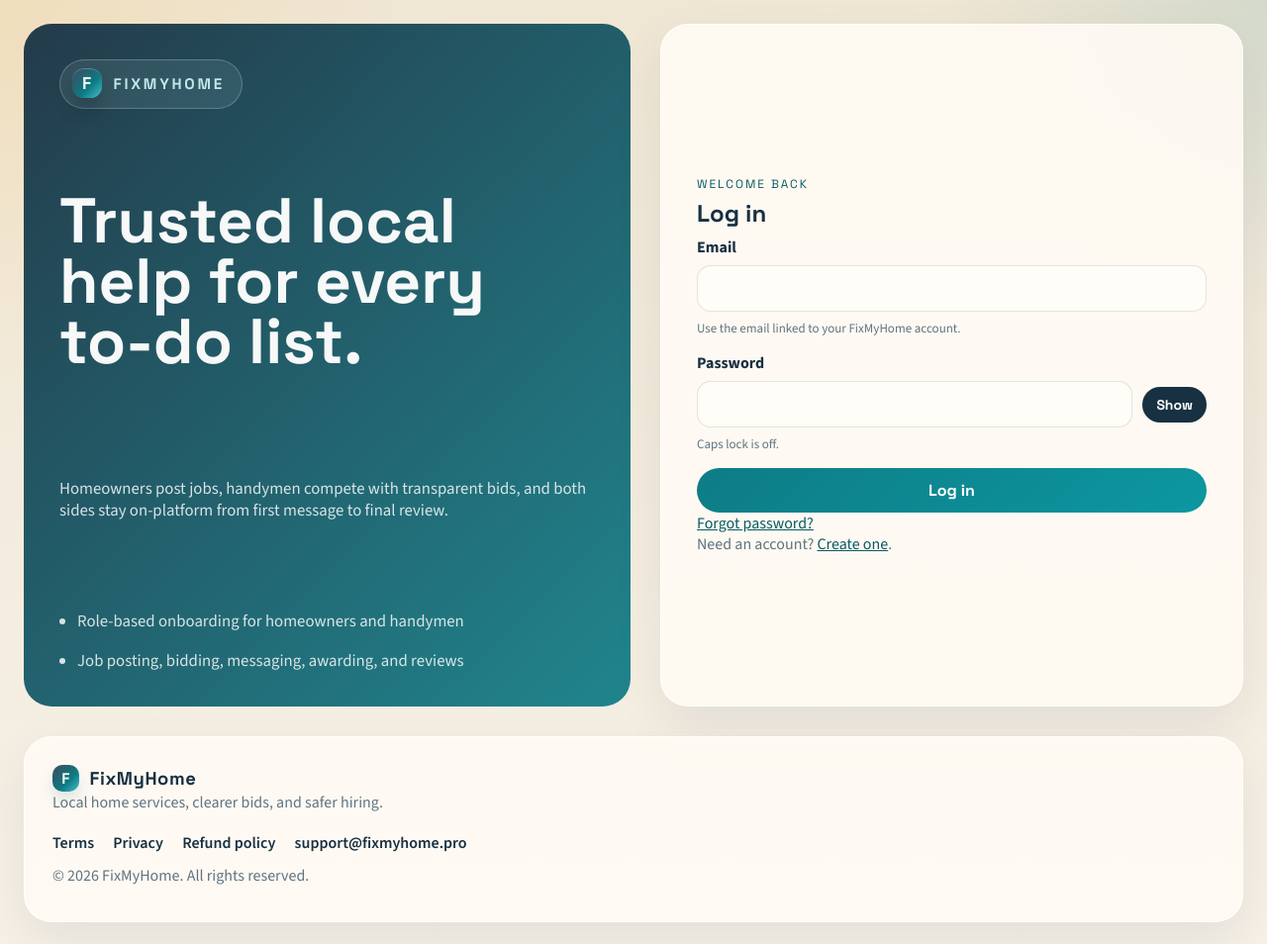
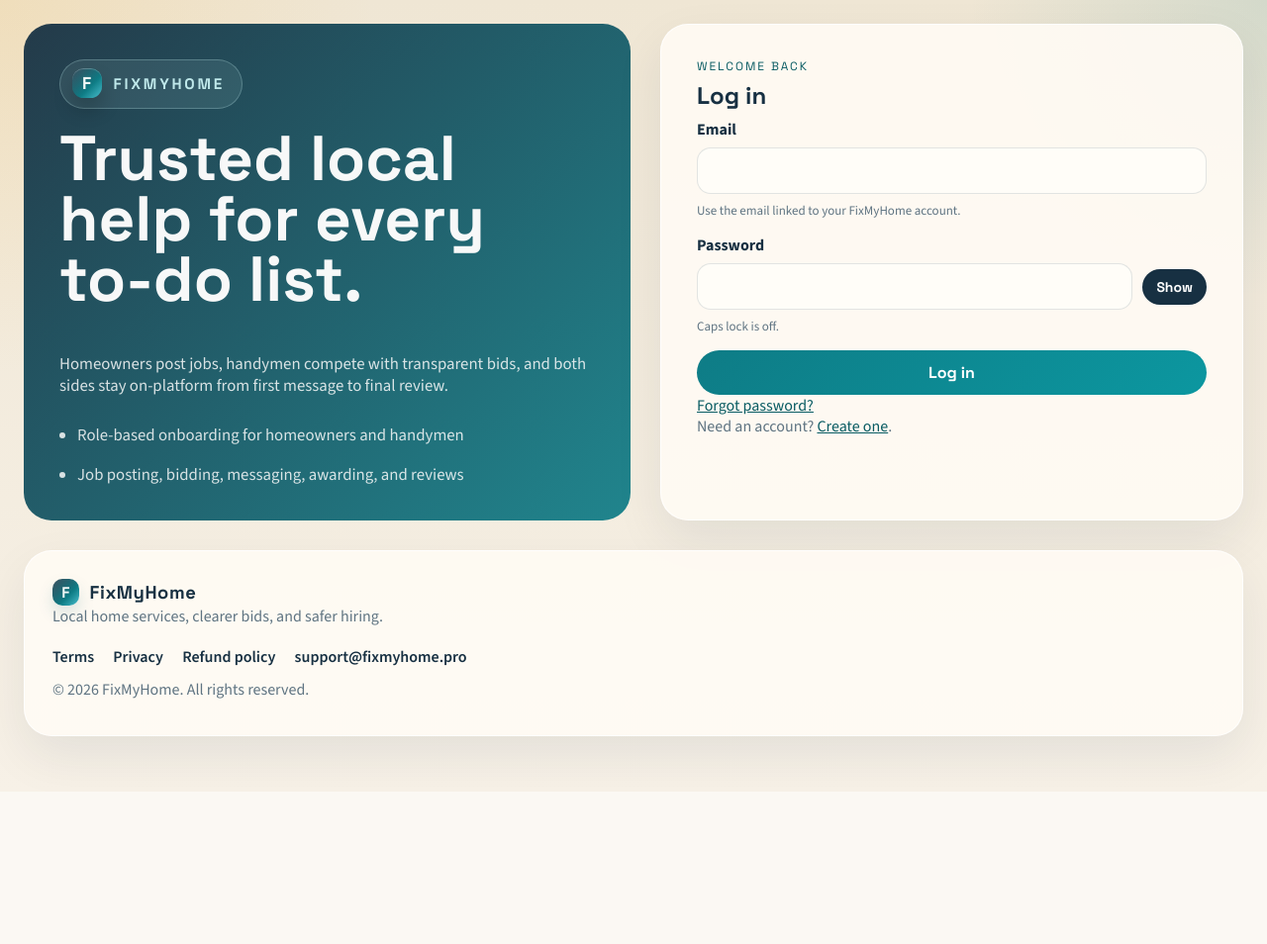
Before and after one commit to seuth325/FixMyHome, a Node server app: page /login in a window 1280 px wide. Shown: the top 954 px of the page at 99% size. After the commit the page ends 800 px from the top, so only its background shows below. Run offline with Node 20, Linux system fonts and the light colour scheme.

Commit message:
Remove forced login card height

```diff
--- a/public/styles.css
+++ b/public/styles.css
@@ -294,14 +294,8 @@ img {
 .auth-card-login {
   display: flex;
   flex-direction: column;
-  justify-content: center;
-  min-height: 100%;
+  justify-content: flex-start;
   padding: 34px 36px;
-}
-
-.auth-shell-login .auth-hero,
-.auth-shell-login .auth-card {
-  min-height: 690px;
 }
 
 .auth-shell-login .auth-hero {
```
